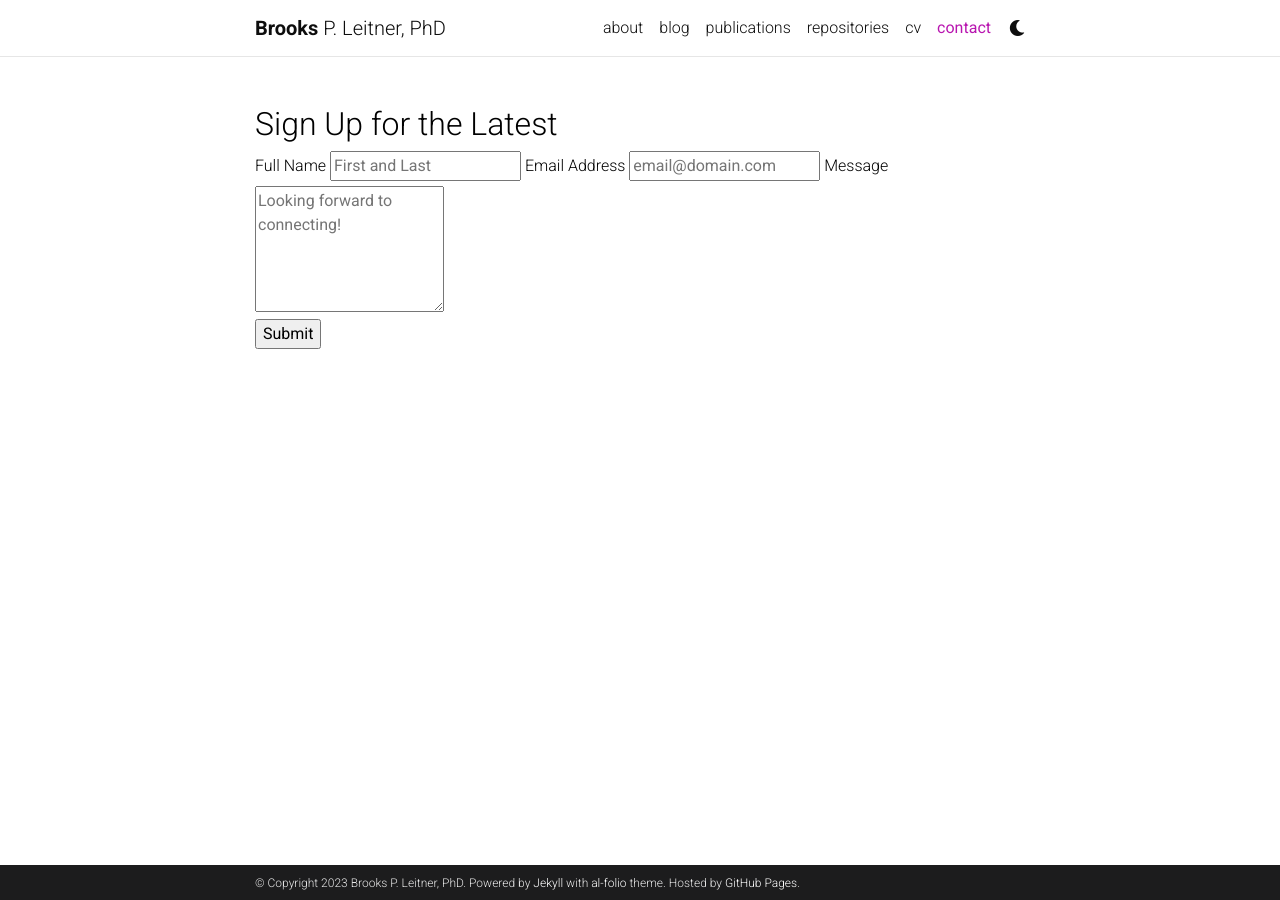
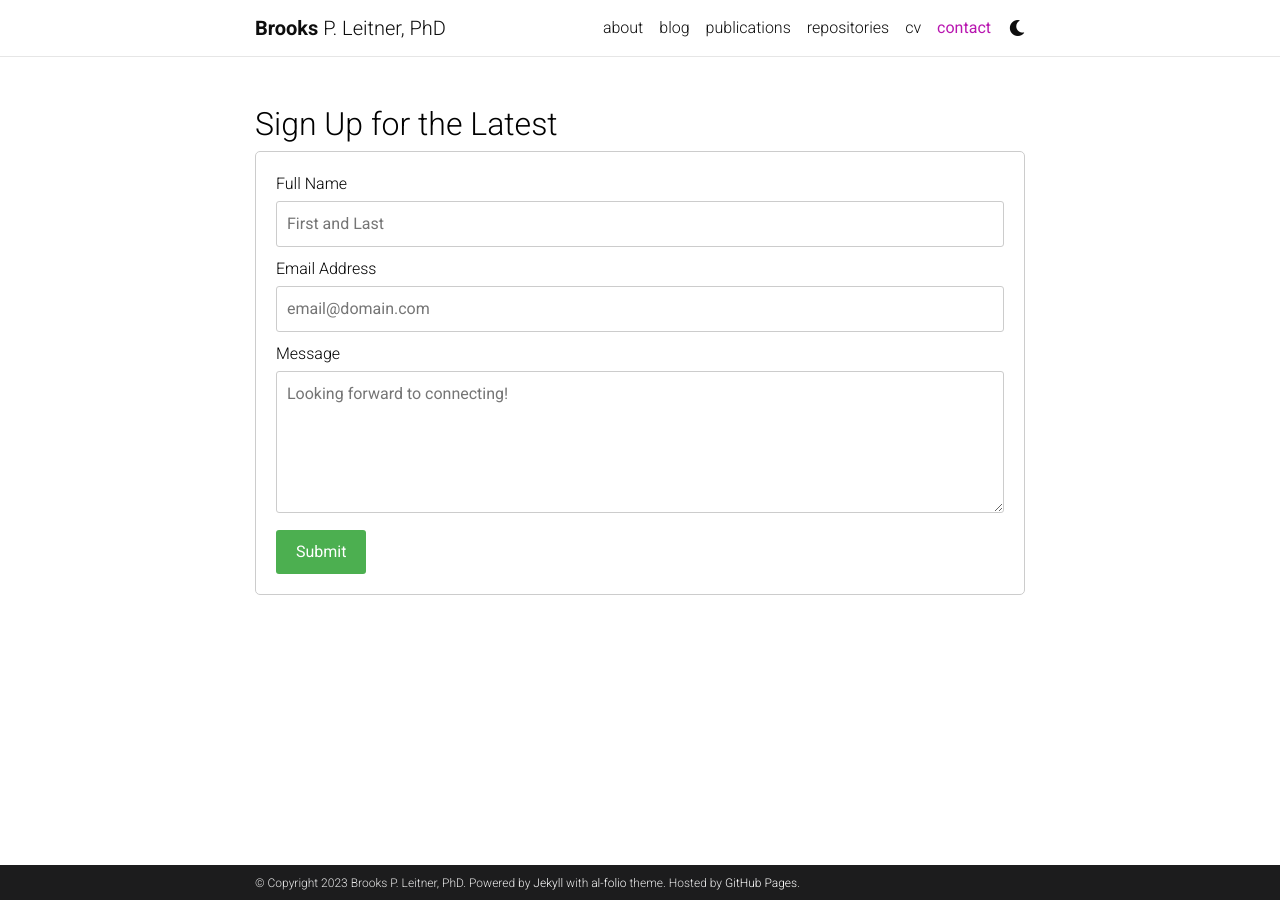
Before and after one commit to BrooksLeitner/BrooksLeitner.github.io, a Jekyll site: the page built from _pages/contact.md, in a window 1280 px wide. Built offline with Jekyll 4.4.1, drawn with Linux system fonts in a browser that asks for light colours; comment, search, counter and statistics services are not loaded; a style sheet for code colours, icons or effects is not loaded.

Commit message:
clean contact form

```diff
--- a/_layouts/contact_form.html
+++ b/_layouts/contact_form.html
@@ -4,6 +4,43 @@ layout: default
 
 <h2>Sign Up for the Latest</h2>
 
+<style>
+  .contact-form {
+    border: 1px solid #ccc;
+    padding: 20px;
+    border-radius: 5px;
+  }
+
+  .contact-form label {
+    display: block;
+    margin-bottom: 5px;
+  }
+
+  .contact-form input[type="text"],
+  .contact-form input[type="email"],
+  .contact-form textarea {
+    width: 100%;
+    padding: 10px;
+    margin-bottom: 10px;
+    border: 1px solid #ccc;
+    border-radius: 3px;
+  }
+
+  .contact-form input[type="submit"] {
+    background-color: #4CAF50;
+    color: white;
+    padding: 10px 20px;
+    border: none;
+    border-radius: 3px;
+    cursor: pointer;
+  }
+
+  .contact-form input[type="submit"]:hover {
+    background-color: #45a049;
+  }
+  </style>
+
+  <div class="contact-form">
     <form id="mvojowlv" name="simple-contact-form" accept-charset="utf-8" action="https://formspree.io/f/mvojowlv" method="post">
       <fieldset id="fs-frm-inputs">
         <label for="full-name">Full Name</label>
@@ -11,8 +48,9 @@ layout: default
         <label for="email-address">Email Address</label>
         <input type="email" name="_replyto" id="email-address" placeholder="email@domain.com" required="">
         <label for="message">Message</label>
-    <textarea rows="5" name="message" id="message" placeholder="Looking forward to connecting!" required=""></textarea>
+        <textarea rows="5" name="message" id="message" placeholder="Looking forward to connecting!"></textarea>
         <input type="hidden" name="_subject" id="email-subject" value="Contact Form Submission">
       </fieldset>
       <input type="submit" value="Submit">
     </form>
+  </div>
```
Lines whose indentation alone changed are shown as unchanged.
